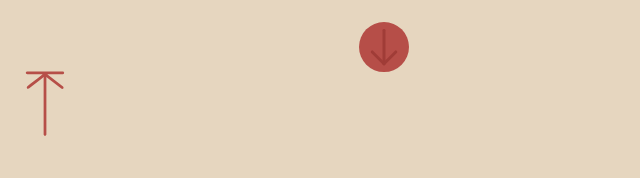
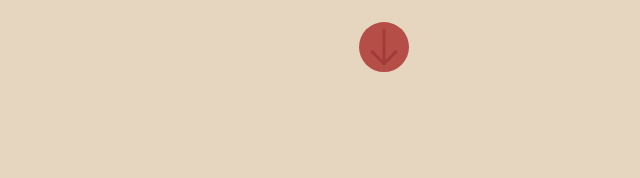
Before and after one commit to MikolajSzczepkowski/dyplom, a plain HTML site: page index.html in a window 1280 px wide. Shown: the part 635-813 px from the top of the page, 0-640 px from the left. Drawn offline with nearby package versions, Linux system fonts and the light colour scheme; a script that the page names is missing.

Commit message:
add class hide to poTopButton

```diff
--- a/index.html
+++ b/index.html
@@ -58,7 +58,7 @@
 			<section id="origami" class="center origami">
 				<ul>
 				</ul>
-				<a id="goTopButton" href="#pageTop">
+				<a id="goTopButton" href="#pageTop" class="hide">
 					<svg xmlns="http://www.w3.org/2000/svg" id="goTop" width="298" height="501" viewBox="0 0 298.4 501.4"><path d="M159.5 52.3c0 3.1 0 5.1 0 7.1 0 138.8 0 277.5 0 416.3 0 1.9 0.1 3.8-0.1 5.7 -0.7 5.3-4.9 9.1-10 9.2 -5.3 0.1-9.7-3.8-10.3-9.4 -0.2-1.9-0.1-3.8-0.1-5.7 0-138.6 0-277.2 0-415.8 0-2.1 0-4.1 0-7.3 -2.4 1.9-4.1 3.1-5.8 4.5C99.4 83.5 65.8 110.1 32 136.5c-2.6 2-6.1 3.6-9.4 3.9 -4.3 0.3-7.5-2.6-8.9-6.8 -1.6-4.8 0.1-8.7 4-11.8 14.9-11.7 29.8-23.5 44.7-35.2 21.7-17.1 43.3-34.1 65-51.2 1.2-1 2.4-2 4.8-4 -2.9 0-4.5 0-6.1 0 -35.9 0-71.8 0-107.7 0 -7.2 0-11.5-3.2-12.1-8.9 -0.6-5.8 2.7-10.4 8.5-11.4 1.6-0.3 3.2-0.2 4.8-0.2 86.4 0 172.9 0 259.3 0 7.9 0 12.4 3.1 12.9 9.1 0.6 5.9-3 10.6-9.1 11.3 -3.1 0.4-6.4 0.2-9.6 0.2 -34 0-67.9 0-101.9 0 -1.2 0-2.4 0.1-4.5 0.3 1.8 1.6 2.9 2.6 4.1 3.6 36.8 28.5 73.7 56.9 110.5 85.4 3.7 2.9 6.8 6 6.2 11.1 -1 8.3-10 11.7-17.1 6.3 -9.8-7.4-19.5-15-29.2-22.5 -25.9-20-51.7-40-77.6-60C162.7 54.6 161.6 53.8 159.5 52.3z" fill="#b64f48"/></svg>
 				</a>
 			</section>
```
